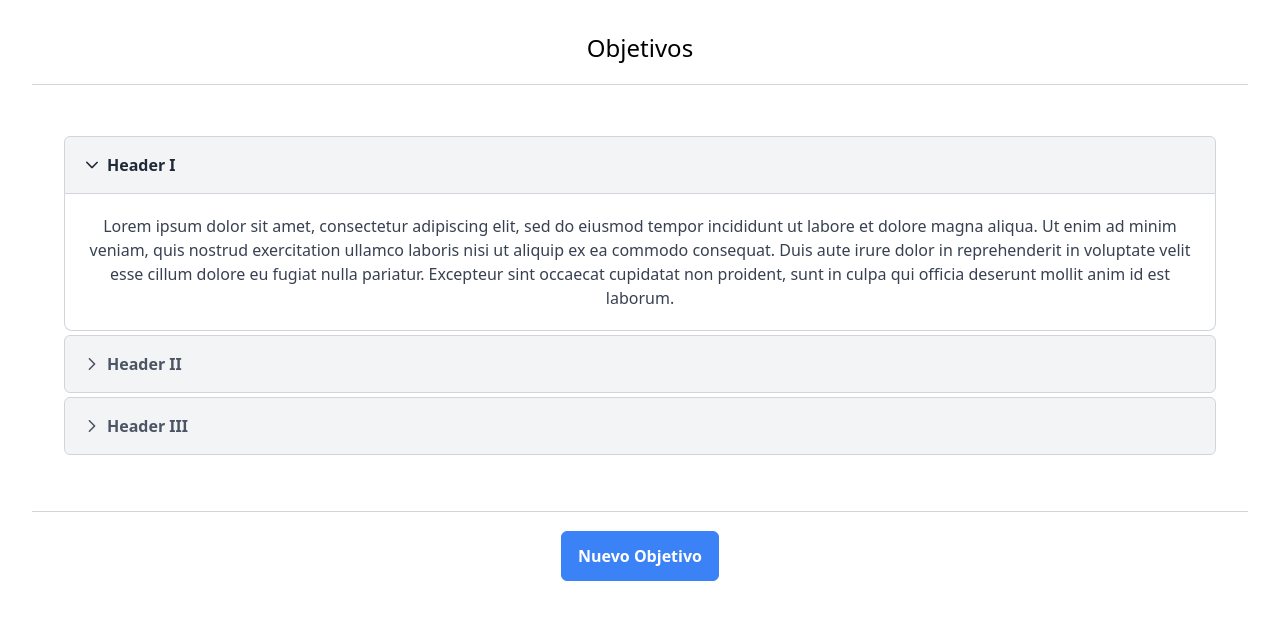
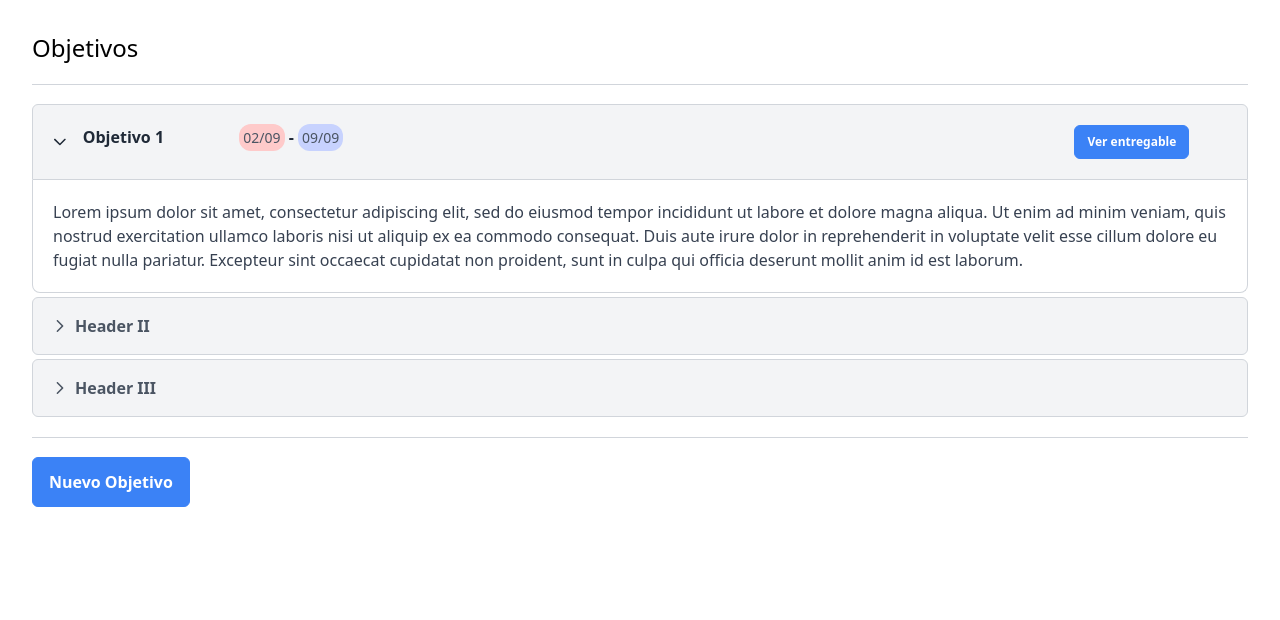
Before and after one commit to GyroElSurfista/frontend-evaluacion-de-proyectos, a React (Vite) app: page / in a window 1280 px wide. Shown: the top 620 px of the page. Built offline with nearby package versions, Linux system fonts and the light colour scheme.

Commit message:
Add ObjectiveAccordion header component

```diff
--- a/src/App.css
+++ b/src/App.css
@@ -2,41 +2,4 @@
 	max-width: 1280px;
 	margin: 0 auto;
 	padding: 2rem;
-	text-align: center;
 }
-
-.logo {
-	height: 6em;
-	padding: 1.5em;
-	will-change: filter;
-	transition: filter 300ms;
-}
-.logo:hover {
-	filter: drop-shadow(0 0 2em #646cffaa);
-}
-.logo.react:hover {
-	filter: drop-shadow(0 0 2em #61dafbaa);
-}
-
-@keyframes logo-spin {
-	from {
-		transform: rotate(0deg);
-	}
-	to {
-		transform: rotate(360deg);
-	}
-}
-
-@media (prefers-reduced-motion: no-preference) {
-	a:nth-of-type(2) .logo {
-		animation: logo-spin infinite 20s linear;
-	}
-}
-
-.card {
-	padding: 2em;
-}
-
-.read-the-docs {
-	color: #888;
-}
--- a/src/pages/ObjectivePage/Components/ObjectiveAccordion.tsx
+++ b/src/pages/ObjectivePage/Components/ObjectiveAccordion/ObjectiveAccordion.tsx
@@ -1,10 +1,28 @@
 import { Accordion, AccordionTab } from 'primereact/accordion'
+import { Button } from 'primereact/button'
+
+import './ObjectiveAccordion.css'
 
 const ObjectiveAccordion = () => {
 	return (
-		<div className="card">
+		<div className="">
 			<Accordion multiple activeIndex={[0]}>
-				<AccordionTab header="Header I">
+				<AccordionTab
+					headerTemplate={
+						<div className="grid grid-cols-7 w-full">
+							<div className="col-span-1 pl-2">
+								<span>Objetivo 1</span>
+							</div>
+							<div className="col-span-5 text-start">
+								<span className="bg-red-200 rounded-xl text-sm p-1 text-gray-600 font-normal">02/09</span> -
+								<span className="bg-indigo-200 rounded-xl text-sm p-1 ml-1 text-gray-600 font-normal">09/09</span>
+							</div>
+							<div className="col-span-1 px-3">
+								<Button label="Ver entregable" size="small" />
+							</div>
+						</div>
+					}
+				>
 					<p className="m-0">
 						Lorem ipsum dolor sit amet, consectetur adipiscing elit, sed do eiusmod tempor incididunt ut labore et dolore magna aliqua. Ut
 						enim ad minim veniam, quis nostrud exercitation ullamco laboris nisi ut aliquip ex ea commodo consequat. Duis aute irure dolor
--- a/src/pages/ObjectivePage/ObjectivePage.tsx
+++ b/src/pages/ObjectivePage/ObjectivePage.tsx
@@ -2,7 +2,7 @@ import { Button } from 'primereact/button'
 import { Dialog } from 'primereact/dialog'
 import { Divider } from 'primereact/divider'
 import { useState } from 'react'
-import ObjectiveAccordion from './Components/ObjectiveAccordion'
+import ObjectiveAccordion from './Components/ObjectiveAccordion/ObjectiveAccordion'
 
 const ObjectivePage = () => {
 	const [visible, setVisible] = useState(false)
@@ -22,12 +22,11 @@ const ObjectivePage = () => {
 
 	return (
 		<div>
-			<h2 className='text-2xl'>Objetivos</h2>
-			<Divider/>
-			<div>
-				<ObjectiveAccordion/>
-			</div>
-			<Divider/>
+			<h2 className="text-2xl">Objetivos</h2>
+			<Divider />
+			<ObjectiveAccordion />
+
+			<Divider />
 			<div>
 				<Button label="Nuevo Objetivo" onClick={() => setVisible(true)} />
 				<Dialog
```
Also changed, not shown: src/pages/ObjectivePage/Components/ObjectiveAccordion/ObjectiveAccordion.css (added).
